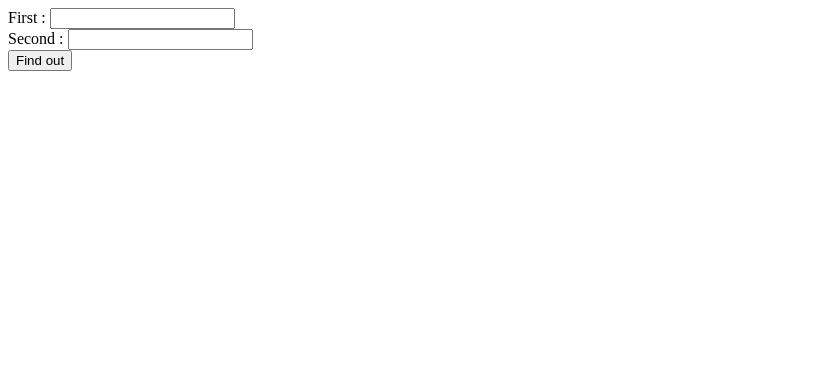
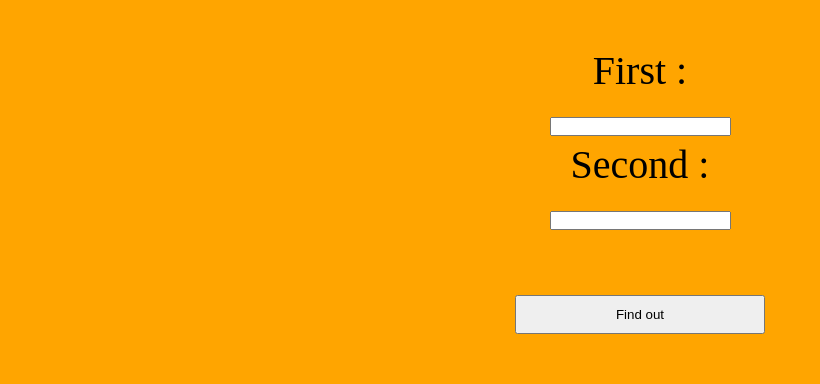
Before and after one commit to Rishav159/Github-common-repos, a plain HTML site: page index.html in a window 1280 px wide. Shown: the whole page, without its empty margins (0-820 px from the left). Drawn offline with Linux system fonts and the light colour scheme.

Commit message:
index.css added

```diff
--- /dev/null
+++ b/index.css
@@ -0,0 +1,27 @@
+html {
+  text-align: center;
+}
+html, body {
+    width: 100%; /* specify width on parent */
+}
+* {
+    margin: 0; padding: 0; box-sizing: border-box; /* reset */
+}
+
+.butn{
+    width: 250px;
+    padding: 10px;
+    margin: 2;
+    cursor: pointer;
+}
+body{
+  color : black;
+  font-size : 40px;
+  width: 20%;
+  margin: 0 auto;
+  background-color: orange;
+}
+#repos{
+  color : black;
+  font-size : 20px;
+}
--- a/index.html
+++ b/index.html
@@ -3,12 +3,15 @@
   <head>
     <meta charset="utf-8">
     <title>Github Common Repositories</title>
+    <link rel="stylesheet" href="index.css">
   </head>
   <body>
+    <br>
     <div id='wrapper'>
       First : <input id='first' type="text" name="1" value=""><br>
-      Second : <input id = 'second' type="text" name="1" value=""><br>
-      <input type="button" onclick='findCommonRepos()' value="Find out">
+    Second : <input id = 'second' type="text" name="1" value=""><br>
+     <br>
+      <input type="button" onclick='findCommonRepos()' value="Find out" class="butn"><br><br>
     </div>
     <div id = "total">
 
```
